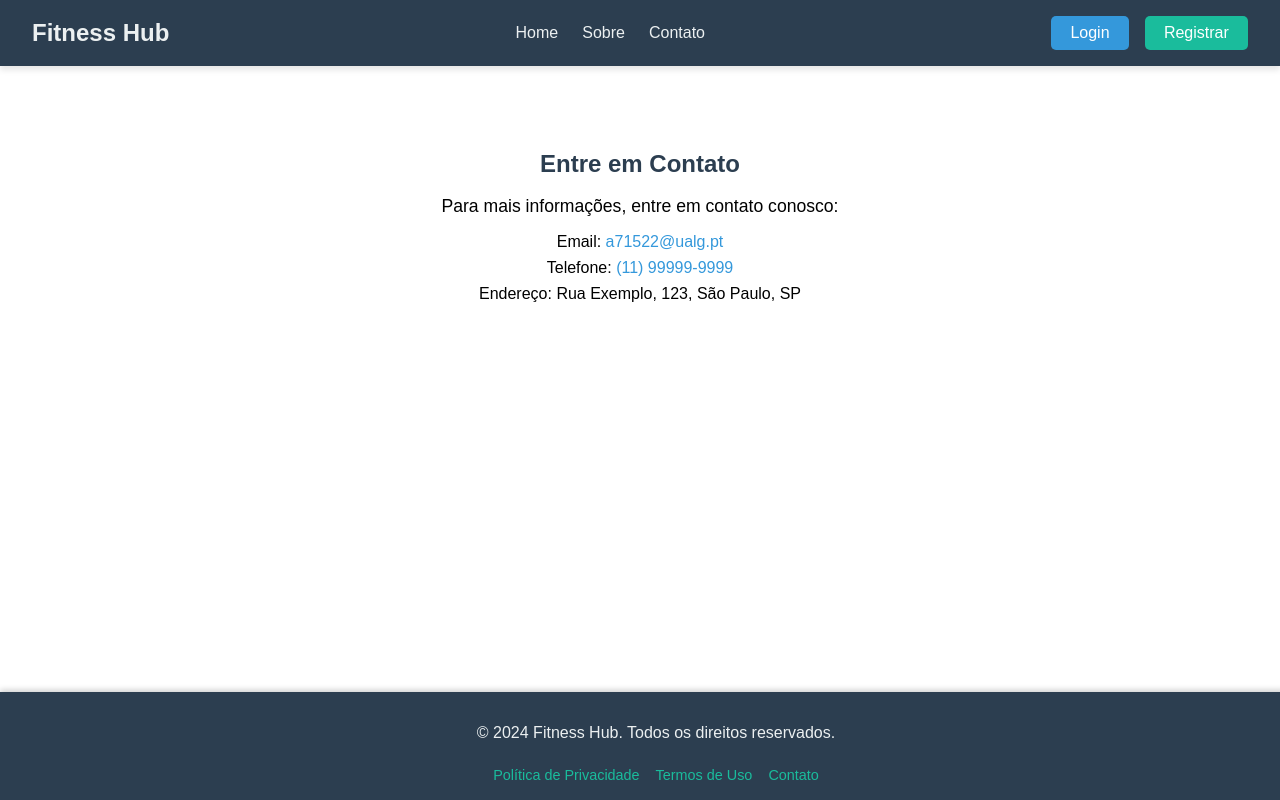
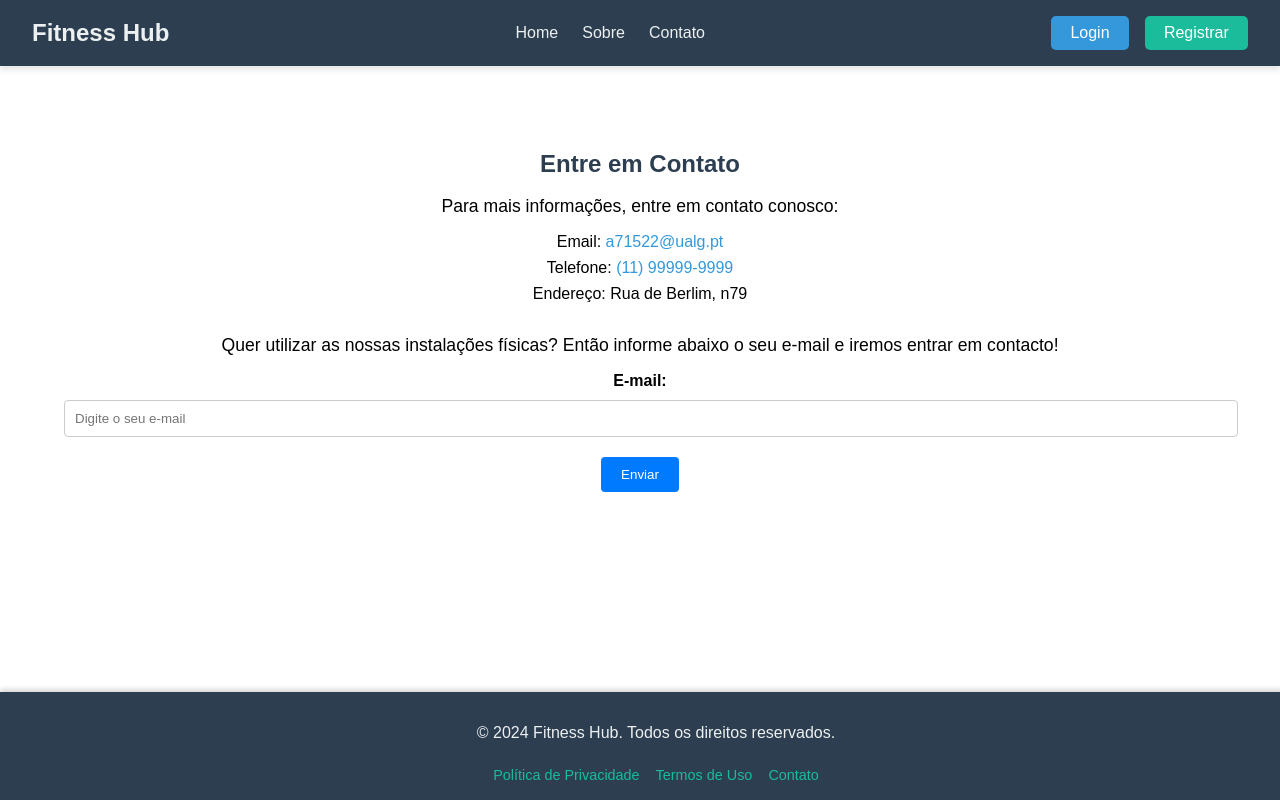
Before and after one commit to AlexSantos2002/DAW-Project, a JavaScript app in the folder client/: page /contact in a window 1280 px wide. Shown: the top 800 px of the page. Built offline with nearby package versions, Linux system fonts and the light colour scheme.

Commit message:
Implementação pedido de email na página contato

```diff
--- a/client/src/components/contact.vue
+++ b/client/src/components/contact.vue
@@ -5,14 +5,68 @@
     <ul>
       <li>Email: <a href="mailto:a71522@ualg.pt">a71522@ualg.pt</a></li>
       <li>Telefone: <a href="tel:+5511999999999">(11) 99999-9999</a></li>
-        <li>Endereço: Rua Exemplo, 123, São Paulo, SP</li>
+      <li>Endereço: Rua de Berlim, n79</li>
     </ul>
+
+    <div class="contact-message">
+      <p>
+        Quer utilizar as nossas instalações físicas? Então informe abaixo o seu e-mail e iremos entrar em contacto!
+      </p>
+      <form @submit.prevent="handleSubmit">
+        <label for="email">E-mail:</label>
+        <input
+          v-model="email"
+          id="email"
+          type="email"
+          placeholder="Digite o seu e-mail"
+          required
+        />
+        <button type="submit">Enviar</button>
+      </form>
+      <p v-if="successMessage" class="success-message">{{ successMessage }}</p>
+      <p v-if="errorMessage" class="error-message">{{ errorMessage }}</p>
+    </div>
   </div>
 </template>
 
 <script>
 export default {
   name: "ContactComponent",
+  data() {
+    return {
+      email: '',
+      successMessage: '',
+      errorMessage: '',
+    };
+  },
+  methods: {
+    async handleSubmit() {
+      try {
+        const response = await fetch('/api/send-email', {
+          method: 'POST',
+          headers: { 'Content-Type': 'application/json' },
+          body: JSON.stringify({
+            to: this.email,
+            subject: 'Interesse em instalações físicas',
+            text: 'Gostaríamos de entrar em contato com você!',
+          }),
+        });
+
+        const result = await response.json();
+        if (response.ok) {
+          this.successMessage = 'E-mail enviado com sucesso! Verifique sua caixa de entrada.';
+          this.errorMessage = '';
+          this.email = ''; // Limpa o campo de entrada
+        } else {
+          this.errorMessage = result.message || 'Erro ao enviar o e-mail.';
+          this.successMessage = '';
+        }
+      } catch (error) {
+        this.errorMessage = 'Erro ao enviar o e-mail. Tente novamente mais tarde.';
+        this.successMessage = '';
+      }
+    },
+  },
 };
 </script>
 
@@ -49,4 +103,45 @@
 .contact-container a:hover {
   color: #1abc9c;
 }
+
+.contact-message {
+  margin-top: 2rem;
+}
+
+.contact-message label {
+  display: block;
+  margin-bottom: 10px;
+  font-weight: bold;
+}
+
+.contact-message input {
+  width: 100%;
+  padding: 10px;
+  margin-bottom: 20px;
+  border: 1px solid #ccc;
+  border-radius: 4px;
+}
+
+.contact-message button {
+  padding: 10px 20px;
+  background-color: #007bff;
+  color: white;
+  border: none;
+  border-radius: 4px;
+  cursor: pointer;
+}
+
+.contact-message button:hover {
+  background-color: #0056b3;
+}
+
+.success-message {
+  color: green;
+  margin-top: 20px;
+}
+
+.error-message {
+  color: red;
+  margin-top: 20px;
+}
 </style>
```
Lines whose indentation alone changed are shown as unchanged.
